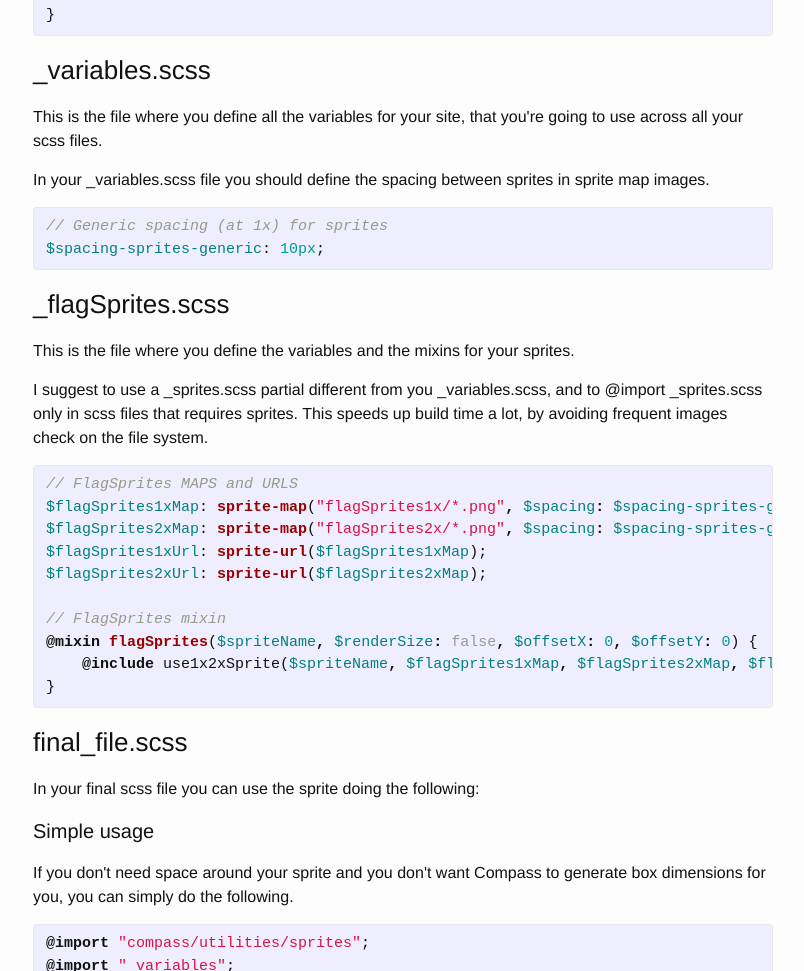
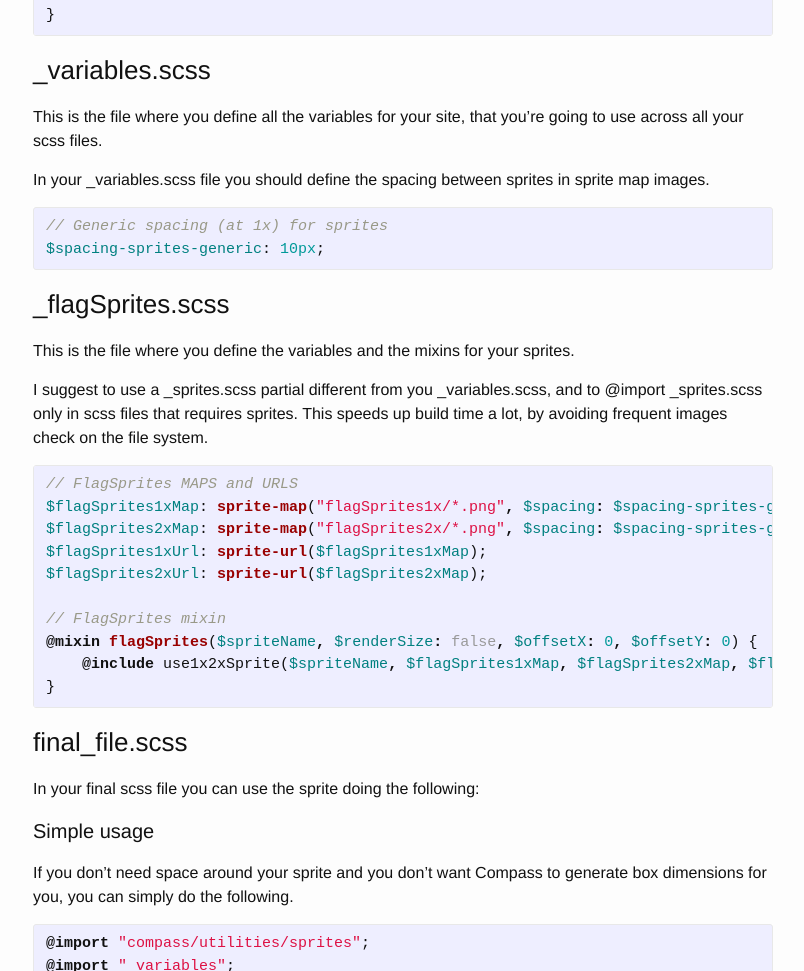
Before and after one commit to verlok/verlok.github.io, a Jekyll site: the page built from _posts/2015-03-06-advanced-sprite-generation-using-compass-sass.md, in a window 1280 px wide and 1400 px high, scrolled down 1773 px. Shown: the part 152-1123 px from the top of the window, without its empty margins (237-1041 px from the left). Built offline with Jekyll 4.4.1, drawn with Linux system fonts in a browser that asks for light colours; some of the changed text lies outside the part shown.

Commit message:
Converted more posts to markdown

```diff
--- a/_posts/2015-03-06-advanced-sprite-generation-using-compass-sass.html
+++ b/_posts/2015-03-06-advanced-sprite-generation-using-compass-sass.md
@@ -6,12 +6,17 @@
 - development
 tags: [spriting, sprite generation, compass, mixins]
 ---
-<p>Spriting is a way to improve performance in your website by putting many images (or icons) in a single larger image, in order to make a single HTTP request instead of many.</p>
-<p>You could manually create the sprite map (the single larger image) using your favorite image editor and cutting it in CSS, maybe using a tool like <a href="http://www.spritecow.com/">SpriteCow</a> to make the process simpler.</p>
-<p>Or you can create sprite maps using Compass.</p>
-<h2>Creating sprites with Compass</h2>
-<h3>The simple way</h3>
-<p>The simpler way to create a sprite with Compass requires you to import a folder of images in your project, then generate a class for each sprite. You can do that by using the following code:</p>
+Spriting is a way to improve performance in your website by putting many images (or icons) in a single larger image, in order to make a single HTTP request instead of many.
+
+You could manually create the sprite map (the single larger image) using your favorite image editor and cutting it in CSS, maybe using a tool like [SpriteCow](http://www.spritecow.com/) to make the process simpler.
+
+Or you can create sprite maps using Compass.
+
+## Creating sprites with Compass
+
+### The simple way
+
+The simpler way to create a sprite with Compass requires you to import a folder of images in your project, then generate a class for each sprite. You can do that by using the following code:
 
 {% highlight sass %}
 // Required Compass tool import
@@ -22,7 +27,7 @@
 @include all-flags-sprites;
 {% endhighlight %}
 
-<p>Example of CSS output:</p>
+Example of CSS output:
 
 {% highlight css %}
 .flags-it,
@@ -35,25 +40,23 @@
 .flags-fr { background-position: 0 -64px; }
 {% endhighlight %}
 
-<p>This can be enough for your needs... but you want more, don't you?</p>
-<p><!--more--></p>
-<h3>The considering pixel density + spacing between sprites + size generating + offset managing way</h3>
-<p>Skipping all the others way you can do sprites generation with Compass, I found out that if you have to do the following:</p>
-<ul>
-<li>Generate dimensions of the box equals to the sprite ones
-  </li>
-<li>Use an offset inside the box
-  </li>
-<li>Spacing sprites inside the sprite map
-  </li>
-<li>Manage 1x, 2x, 3x density displays
-  </li>
-<li>Optimize sprite generation time
-</li>
-</ul>
-<p>The only way to do spriting with Compass is to create your own mixins which use Compass base mixins under the hood.</p>
-<h3>_mixins.scss</h3>
-<p>I created the following mixins, that I usually put in a separate _mixins.scss partial.</p>
+This can be enough for your needs... but you want more, don't you?
+
+### The considering pixel density + spacing between sprites + size generating + offset managing way
+
+Skipping all the others way you can do sprites generation with Compass, I found out that if you have to do the following:
+
+*   Generate dimensions of the box equals to the sprite ones
+*   Use an offset inside the box
+*   Spacing sprites inside the sprite map
+*   Manage 1x, 2x, 3x density displays
+*   Optimize sprite generation time
+
+The only way to do spriting with Compass is to create your own mixins which use Compass base mixins under the hood.
+
+### _mixins.scss
+
+I created the following mixins, that I usually put in a separate _mixins.scss partial.
 
 {% highlight scss %}
 // N-ple density sprite
@@ -78,18 +81,22 @@
 }
 {% endhighlight %}
 
-<h3>_variables.scss</h3>
-<p>This is the file where you define all the variables for your site, that you're going to use across all your scss files.</p>
-<p>In your _variables.scss file you should define the spacing between sprites in sprite map images.</p>
+### _variables.scss
+
+This is the file where you define all the variables for your site, that you're going to use across all your scss files.
+
+In your _variables.scss file you should define the spacing between sprites in sprite map images.
 
 {% highlight scss %}
 // Generic spacing (at 1x) for sprites
 $spacing-sprites-generic: 10px;
 {% endhighlight %}
 
-<h3>_flagSprites.scss</h3>
-<p>This is the file where you define the variables and the mixins for your sprites.</p>
-<p>I suggest to use a _sprites.scss partial different from you _variables.scss, and to @import _sprites.scss only in scss files that requires sprites. This speeds up build time a lot, by avoiding frequent images check on the file system.</p>
+### _flagSprites.scss
+
+This is the file where you define the variables and the mixins for your sprites.
+
+I suggest to use a _sprites.scss partial different from you _variables.scss, and to @import _sprites.scss only in scss files that requires sprites. This speeds up build time a lot, by avoiding frequent images check on the file system.
 
 {% highlight scss %}
 // FlagSprites MAPS and URLS
@@ -104,10 +111,13 @@
 }
 {% endhighlight %}
 
-<h3>final_file.scss</h3>
-<p>In your final scss file you can use the sprite doing the following:</p>
-<h4>Simple usage</h4>
-<p>If you don't need space around your sprite and you don't want Compass to generate box dimensions for you, you can simply do the following.</p>
+### final_file.scss
+
+In your final scss file you can use the sprite doing the following:
+
+#### Simple usage
+
+If you don't need space around your sprite and you don't want Compass to generate box dimensions for you, you can simply do the following.
 
 {% highlight scss %}
 @import "compass/utilities/sprites";
@@ -120,7 +130,8 @@
 }
 {% endhighlight %}
 
-<p>That will produce the following:</p>
+That will produce the following:
+
 {% highlight css %}
 .exampleSimple {
   background: transparent url('../img/flagSprites1x-s479625030c.png') no-repeat 0 -882px;
@@ -133,8 +144,9 @@
 }
 {% endhighlight %}
 
-<h4>With box size generation</h4>
-<p>If you want Compass to generate box dimensions for you, you should do the following.</p>
+#### With box size generation
+
+If you want Compass to generate box dimensions for you, you should do the following.
 
 {% highlight scss %}
 @import "compass/utilities/sprites";
@@ -146,7 +158,8 @@
 }
 {% endhighlight %}
 
-<p>That will produce the following:</p>
+That will produce the following:
+
 {% highlight css %}
 .exampleWithDimensions {
   background: transparent url('../img/flagSprites1x-s479625030c.png') no-repeat 0 -882px;
@@ -163,8 +176,9 @@
 }
 {% endhighlight %}
 
-<h4>With box size generation</h4>
-<p>If you don't want Compass to generate box dimensions for you, but you want to use an offset inside the box, you should do the following.</p>
+#### With box size generation
+
+If you don't want Compass to generate box dimensions for you, but you want to use an offset inside the box, you should do the following.
 
 {% highlight scss %}
 @import "compass/utilities/sprites";
@@ -177,7 +191,8 @@
 }
 {% endhighlight %}
 
-<p>That will produce the following:</p>
+That will produce the following:
+
 {% highlight css %}
 .exampleWithPadding {
   background: transparent url('../img/flagSprites1x-s479625030c.png') no-repeat 10px -872px;
```
Also changed, not shown: _posts/2012-10-21-css-3-transitions-and-animation-graceful-degradation-with-jquery.html (deleted, +0 -29 lines), _posts/2012-10-21-css-3-transitions-and-animation-graceful-degradation-with-jquery.md (added, +33 -0 lines), _posts/2012-11-23-agile-css-with-compass-sass.html (deleted, +0 -24 lines), _posts/2012-11-23-agile-css-with-compass-sass.md (added, +29 -0 lines), _posts/2012-12-09-making-of-the-treasure-of-front-end-island.html (deleted, +0 -32 lines), _posts/2012-12-09-making-of-the-treasure-of-front-end-island.md (added, +36 -0 lines), _posts/2012-12-09-respond-js-vs-css3-mediaqueries-js.html (deleted, +0 -35 lines), _posts/2012-12-09-respond-js-vs-css3-mediaqueries-js.md (added, +39 -0 lines), _posts/2013-09-13-agile-css-development-with-compass-sass-wpday-bologna-september-13th-2013.html (deleted, +0 -25 lines), _posts/2013-09-13-agile-css-development-with-compass-sass-wpday-bologna-september-13th-2013.md (added, +30 -0 lines), _posts/2014-05-14-agile-css-development-compass-sass-jsday-201.html (deleted, +0 -17 lines), _posts/2014-05-14-agile-css-development-compass-sass-jsday-201.md (added, +19 -0 lines), _posts/2014-07-18-svg-png-fallback-made-super-easy-with-grunt-and-svgzr.html (deleted, +0 -22 lines), _posts/2014-07-18-svg-png-fallback-made-super-easy-with-grunt-and-svgzr.md (added, +24 -0 lines), 2 more files.
